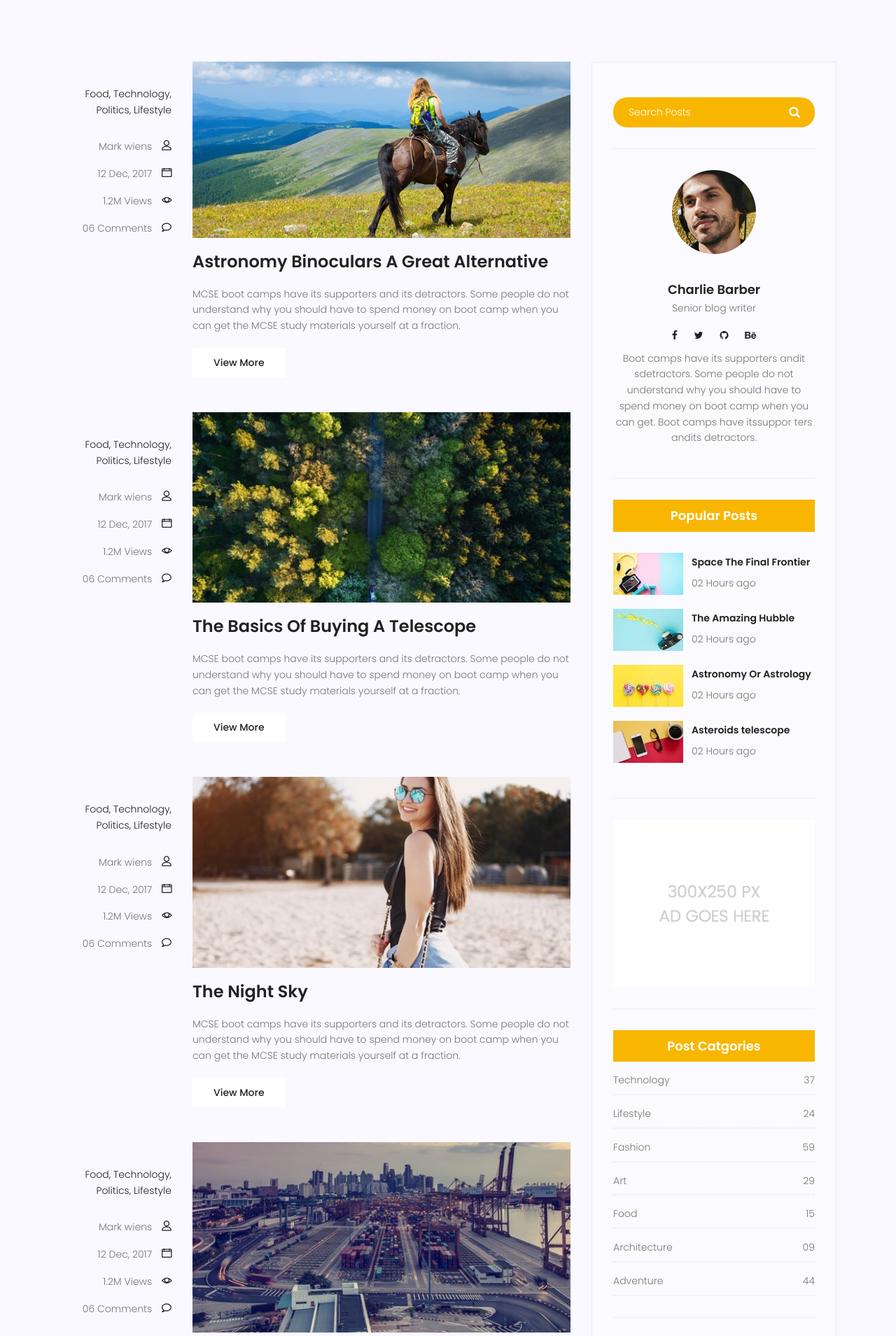
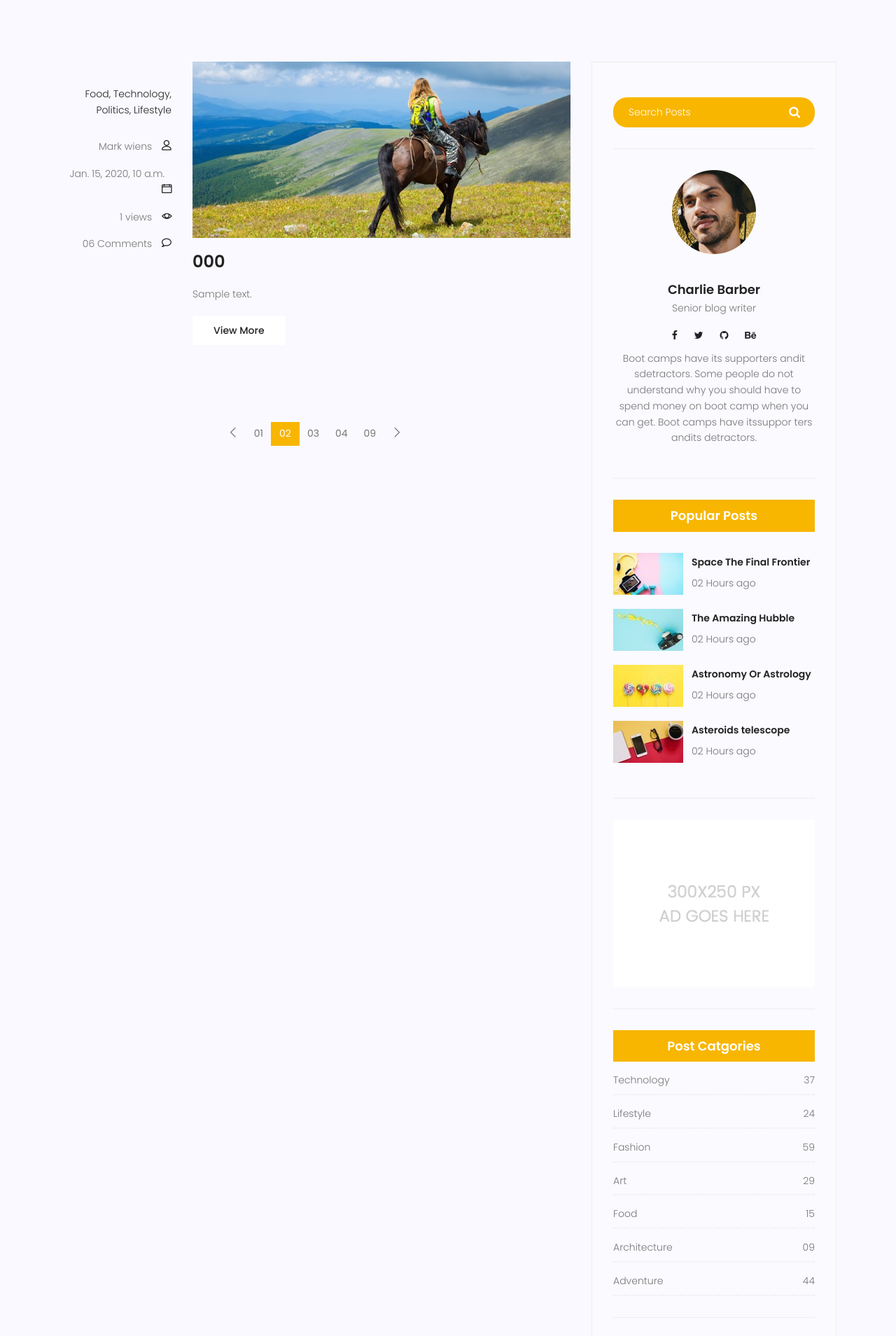
Before and after one commit to Mahdi-tt/jango-site, a Django app: page /blog/ in a window 1280 px wide. Shown: the part 994-2903 px from the top of the page at 70% size. Run offline with Django 3.2, Linux system fonts and the light colour scheme; tables that the repository leaves empty hold one stand-in row (values such as "Sample post"); some libraries are stand-ins or nearby versions.

Commit message:
data blog
ficks data in blog home

```diff
--- a/blog/urls.py
+++ b/blog/urls.py
@@ -1,10 +1,11 @@
 from django.urls import path
 from blog.views import blog_home
 from blog.views import blog_single
-
+from blog.views import test
 
 app_name='blog'
 urlpatterns = [
     path('',blog_home,name='blog_home'),
-    path('single',blog_single,name='blog_single')
+    path('single',blog_single,name='blog_single'),
+    path('test',test,name='test'),
 ]
--- a/blog/views.py
+++ b/blog/views.py
@@ -1,6 +1,12 @@
 from django.shortcuts import render
-
+from blog.models import post
 def blog_home(request):
-    return render(request,'blog/blog-home.html')
+    posts = post.objects.filter(status=1)
+    context={'posts':posts}
+    return render(request,'blog/blog-home.html',context)
 def blog_single(request):
     return render(request,'blog/blog-single.html')
+def test(request):
+    posts=post.objects.filter(status=0)
+    context={'posts':posts}
+    return render(request,'test.html',context)
--- a/templates/blog/blog-home.html
+++ b/templates/blog/blog-home.html
@@ -85,6 +85,7 @@
 					<div class="container">
 						<div class="row">
 							<div class="col-lg-8 posts-list">
+								{% for post in posts%}
 								<div class="single-post row">
 									<div class="col-lg-3  col-md-3 meta-details">
 										<ul class="tags">
@@ -95,8 +96,8 @@
 										</ul>
 										<div class="user-details row">
 											<p class="user-name col-lg-12 col-md-12 col-6"><a href="#">Mark wiens</a> <span class="lnr lnr-user"></span></p>
-											<p class="date col-lg-12 col-md-12 col-6"><a href="#">12 Dec, 2017</a> <span class="lnr lnr-calendar-full"></span></p>
-											<p class="view col-lg-12 col-md-12 col-6"><a href="#">1.2M Views</a> <span class="lnr lnr-eye"></span></p>
+											<p class="date col-lg-12 col-md-12 col-6"><a href="#">{{post.publish_date}}</a> <span class="lnr lnr-calendar-full"></span></p>
+											<p class="view col-lg-12 col-md-12 col-6"><a href="#">{{post.cuntent_view}} views</a> <span class="lnr lnr-eye"></span></p>
 											<p class="comments col-lg-12 col-md-12 col-6"><a href="#">06 Comments</a> <span class="lnr lnr-bubble"></span></p>
 										</div>
 									</div>
@@ -104,91 +105,15 @@
 										<div class="feature-img">
 											<img class="img-fluid" src="{%static 'img/blog/feature-img1.jpg'%}" alt="">
 										</div>
-										<a class="posts-title" href="blog-single.html"><h3>Astronomy Binoculars A Great Alternative</h3></a>
+										<a class="posts-title" href="#"><h3>{{post.titel}}</h3></a>
 										<p class="excert">
-											MCSE boot camps have its supporters and its detractors. Some people do not understand why you should have to spend money on boot camp when you can get the MCSE study materials yourself at a fraction.
+											{{post.content}}
 										</p>
 										<a href="blog-single.html" class="primary-btn">View More</a>
 									</div>
 								</div>
-								<div class="single-post row">
-									<div class="col-lg-3  col-md-3 meta-details">
-										<ul class="tags">
-											<li><a href="#">Food,</a></li>
-											<li><a href="#">Technology,</a></li>
-											<li><a href="#">Politics,</a></li>
-											<li><a href="#">Lifestyle</a></li>
-										</ul>
-										<div class="user-details row">
-											<p class="user-name col-lg-12 col-md-12 col-6"><a href="#">Mark wiens</a> <span class="lnr lnr-user"></span></p>
-											<p class="date col-lg-12 col-md-12 col-6"><a href="#">12 Dec, 2017</a> <span class="lnr lnr-calendar-full"></span></p>
-											<p class="view col-lg-12 col-md-12 col-6"><a href="#">1.2M Views</a> <span class="lnr lnr-eye"></span></p>
-											<p class="comments col-lg-12 col-md-12 col-6"><a href="#">06 Comments</a> <span class="lnr lnr-bubble"></span></p>
-										</div>
-									</div>
-									<div class="col-lg-9 col-md-9 ">
-										<div class="feature-img">
-											<img class="img-fluid" src="{%static 'img/blog/feature-img2.jpg'%}" alt="">
-										</div>
-										<a class="posts-title" href="blog-single.html"><h3>The Basics Of Buying A Telescope</h3></a>
-										<p class="excert">
-											MCSE boot camps have its supporters and its detractors. Some people do not understand why you should have to spend money on boot camp when you can get the MCSE study materials yourself at a fraction.
-										</p>
-										<a href="blog-single.html" class="primary-btn">View More</a>
-									</div>
-								</div>
-								<div class="single-post row">
-									<div class="col-lg-3  col-md-3 meta-details">
-										<ul class="tags">
-											<li><a href="#">Food,</a></li>
-											<li><a href="#">Technology,</a></li>
-											<li><a href="#">Politics,</a></li>
-											<li><a href="#">Lifestyle</a></li>
-										</ul>
-										<div class="user-details row">
-											<p class="user-name col-lg-12 col-md-12 col-6"><a href="#">Mark wiens</a> <span class="lnr lnr-user"></span></p>
-											<p class="date col-lg-12 col-md-12 col-6"><a href="#">12 Dec, 2017</a> <span class="lnr lnr-calendar-full"></span></p>
-											<p class="view col-lg-12 col-md-12 col-6"><a href="#">1.2M Views</a> <span class="lnr lnr-eye"></span></p>
-											<p class="comments col-lg-12 col-md-12 col-6"><a href="#">06 Comments</a> <span class="lnr lnr-bubble"></span></p>
-										</div>
-									</div>
-									<div class="col-lg-9 col-md-9">
-										<div class="feature-img">
-											<img class="img-fluid" src="{%static 'img/blog/feature-img4.jpg'%}" alt="">
-										</div>
-										<a class="posts-title" href="blog-single.html"><h3>The Night Sky</h3></a>
-										<p class="excert">
-											MCSE boot camps have its supporters and its detractors. Some people do not understand why you should have to spend money on boot camp when you can get the MCSE study materials yourself at a fraction.
-										</p>
-										<a href="blog-single.html" class="primary-btn">View More</a>
-									</div>
-								</div>
-								<div class="single-post row">
-									<div class="col-lg-3 col-md-3 meta-details">
-										<ul class="tags">
-											<li><a href="#">Food,</a></li>
-											<li><a href="#">Technology,</a></li>
-											<li><a href="#">Politics,</a></li>
-											<li><a href="#">Lifestyle</a></li>
-										</ul>
-										<div class="user-details row">
-											<p class="user-name col-lg-12 col-md-12 col-6"><a href="#">Mark wiens</a> <span class="lnr lnr-user"></span></p>
-											<p class="date col-lg-12 col-md-12 col-6"><a href="#">12 Dec, 2017</a> <span class="lnr lnr-calendar-full"></span></p>
-											<p class="view col-lg-12 col-md-12 col-6"><a href="#">1.2M Views</a> <span class="lnr lnr-eye"></span></p>
-											<p class="comments col-lg-12 col-md-12 col-6"><a href="#">06 Comments</a> <span class="lnr lnr-bubble"></span></p>
-										</div>
-									</div>
-									<div class="col-lg-9 col-md-9">
-										<div class="feature-img">
-											<img class="img-fluid" src="{%static 'img/blog/feature-img5.jpg'%}" alt="">
-										</div>
-										<a class="posts-title" href="blog-single.html"><h3>Telescopes 101</h3></a>
-										<p class="excert">
-											MCSE boot camps have its supporters and its detractors. Some people do not understand why you should have to spend money on boot camp when you can get the MCSE study materials yourself at a fraction.
-										</p>
-										<a href="blog-single.html" class="primary-btn">View More</a>
-									</div>
-								</div>
+									{%endfor%}
+
 								<nav class="blog-pagination justify-content-center d-flex">
 									<ul class="pagination">
 										<li class="page-item">
```
Also changed, not shown: templates/test.html (added, +17 -0 lines).
